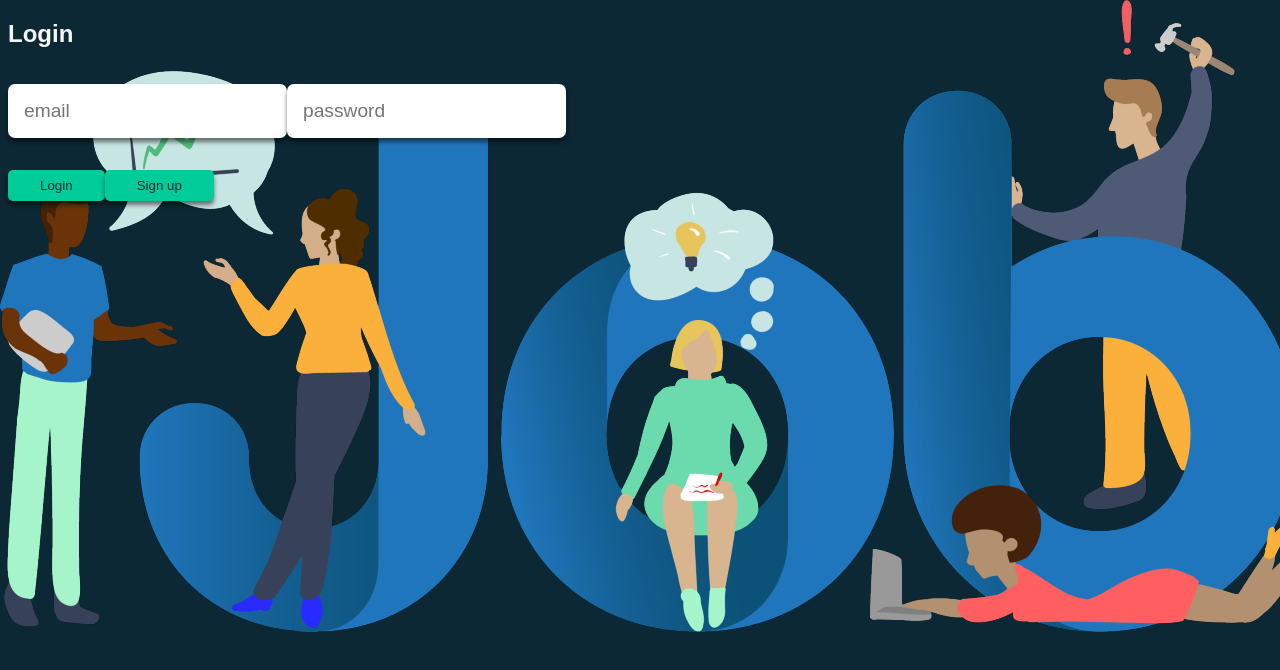
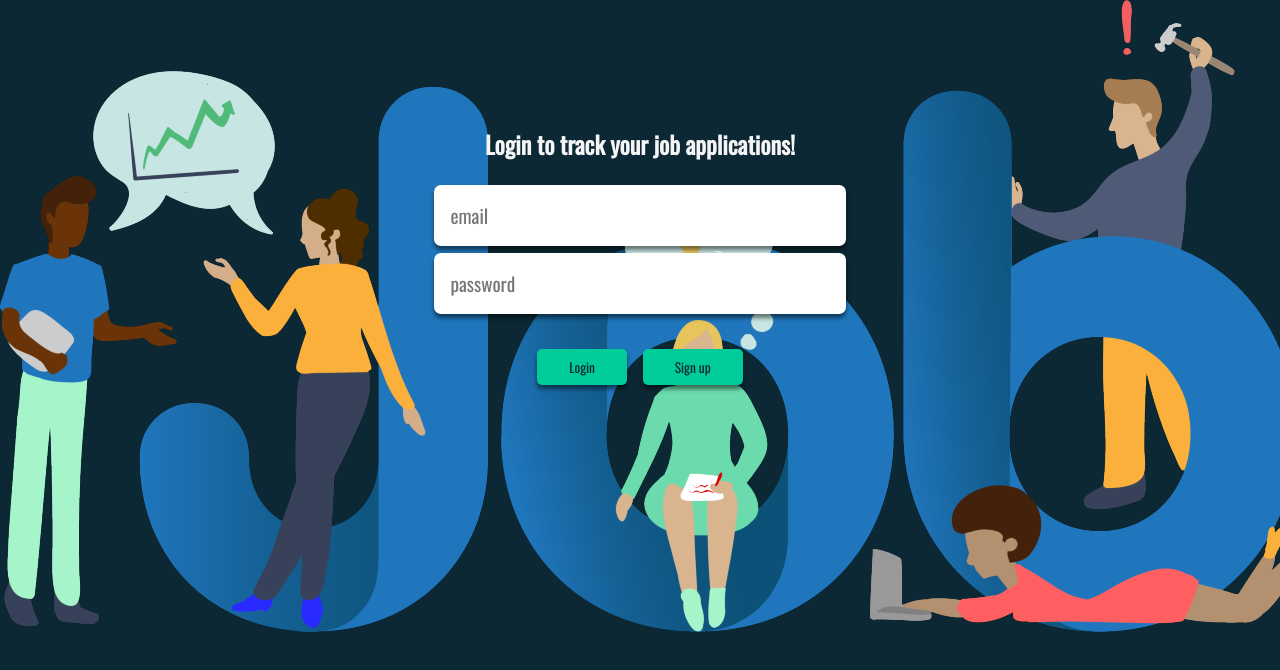
Before and after one commit to JobFile/job-file, a React app: page / in a window 1280 px wide. Shown: the top 670 px of the page. Built offline with nearby package versions, Linux system fonts and the light colour scheme.

Commit message:
added lots of styling

```diff
--- a/src/components/Job.jsx
+++ b/src/components/Job.jsx
@@ -22,7 +22,7 @@ export default function Job ({ job, dispatch }) {
       <td>{job.contact_name}</td>
       <td>{job.job_link}</td>
       <td>{job.status}</td>
-      <td><button onClick={deleteApp}>Delete</button></td>
+      <td><button className='delete-button' onClick={deleteApp}>Delete</button></td>
     </tr>
   );
 };
--- a/src/components/Login.jsx
+++ b/src/components/Login.jsx
@@ -40,14 +40,14 @@ const Login = ({setUser}) => {
 
   return (
     <div id="login">
-      <h2>Login</h2>
-      <div>
+      <h2>Login to track your job applications!</h2>
+      <div className='fieldDiv'>
         <input className="login-Field" name="email" type="email" placeholder="email" value={email} onChange={emailOnChange}></input>
         <input className="login-Field" name="password" type="password" placeholder="password" value={password} onChange={passwordOnChange}></input>
       </div>
-      <div>
-        <button className="buttton" onClick={sendLogin}>Login</button>
-        <button className="buttton" onClick={() => navigate('/users')}> Sign up</button>
+      <div className='button-container'>
+        <button className="button" onClick={sendLogin}>Login</button>
+        <button className="button" onClick={() => navigate('/users')}> Sign up</button>
       </div>
     </div>
   );
--- a/src/components/Signup.jsx
+++ b/src/components/Signup.jsx
@@ -21,14 +21,16 @@ const Signup = (props) => {
       });
   };
   return (
-    <div className="signUp">
+    <div id="signup">
       <h2 id="signUpTitle">Sign up</h2>
-      <div>
+      <div className='fieldDiv'>
         <input className="signUp-Field" name="firstName" type="text" placeholder="First Name" value={firstName} onChange={fNameOnChange}/>
         <input className="signUp-Field" name="lastName" type="text" placeholder="Last Name" value={lastName} onChange={lNameOnChange}/>
         <input className="signUp-Field" name="email" type="email" placeholder="Email" value={email} onChange={emailOnChange}/>
         <input className="signUp-Field" name="password" type="password" placeholder="Password" value={password} onChange={passwordOnChange}/>
-        <button className="buttton" onClick={createAccount}>Create Account</button>
+      </div>
+      <div className='button-container'>
+        <button className="button" onClick={createAccount}>Create Account</button>
       </div>
     </div>
   );
--- a/src/scss/login.scss
+++ b/src/scss/login.scss
@@ -3,7 +3,7 @@
 
 
 * {
-  font-family: 'Ubuntu Light', sans-serif;
+  font-family: 'Oswald', sans-serif;
 }
 
 body {
@@ -25,13 +25,24 @@ button {
   // padding: 1rem;
   // font-size: 1.2rem;
   // border-radius: 7px;
+  &:hover {
+    box-shadow: 0 4px 4px rgba(0, 0, 0, .5);
+    background-color: #005e46;
+    color: white;
+    cursor: pointer;
+    // outline: none;
+  }
 }
 
-.button:hover {
-  box-shadow: 0 4px 4px rgba(0, 0, 0, .5);
-  background-color: #005e46;
-  // outline: none;
+.delete-button {
+  color: rgb(231, 231, 232);
+  background-color: rgb(83, 82, 82);
+
+  &:hover {
+    background-color: rgb(129, 128, 128);
+  }
 }
+
 
 .newApp-Field {
   // display: grid;
@@ -68,7 +79,7 @@ button {
 //   box-shadow: 10px 4px rgba(0, 0, 0, .5);
 //   outline: none;
 // }
-.signUp-Field {
+.signUp-Field, .login-Field {
   color: rgb(12, 40, 52);
   margin-top: 1rem;
   padding: 1rem;
@@ -76,23 +87,34 @@ button {
   border-radius: 7px;
   border: none;
   box-shadow: 0 4px 4px rgba(0, 0, 0, .5);
+
 }
 
-.login-Field {
-  color: rgb(12, 40, 52);
-  margin-top: 1rem;
-  padding: 1rem;
-  font-size: 1.2rem;
-  border-radius: 7px;
-  border: none;
-  box-shadow: 0 4px 4px rgba(0, 0, 0, .5);
+#login, #signup {
+  color: whitesmoke;
+  width: 50%;
+  margin: 10% auto 10px;
+  text-align: center;
 }
 
-#login {
-  color: whitesmoke;
-  // text-align: center;
-  margin-bottom: 10px;
+.button-container {
+  width: 35%;
+  margin: 0px auto;
+  display: flex;
+  justify-content: space-around;
 }
+
+.fieldDiv {
+  display: flex;
+  flex-direction: column;
+
+  & input {
+    width: 60%;
+    margin: 0.5% auto;
+  }
+}
+
+
 
 #header {
   text-align: center;
```
